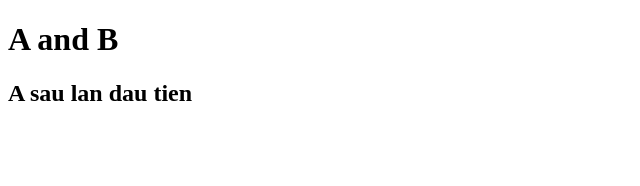
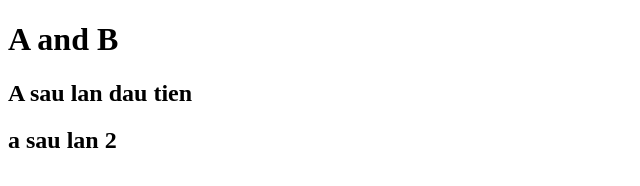
Before and after one commit to wiliamtrackson/Web-site-of-A-and-B, a plain HTML site: page index.html in a window 1280 px wide. Shown: the whole page, without its empty margins (0-640 px from the left). Drawn offline with Linux system fonts and the light colour scheme.

Commit message:
A sau lan 2

```diff
--- a/index.html
+++ b/index.html
@@ -8,5 +8,6 @@
   <body>
     <h1>A and B</h1>
     <h2>A sau lan dau tien</h2>
+    <h2>a sau lan 2</h2>
   </body>
 </html>
```
